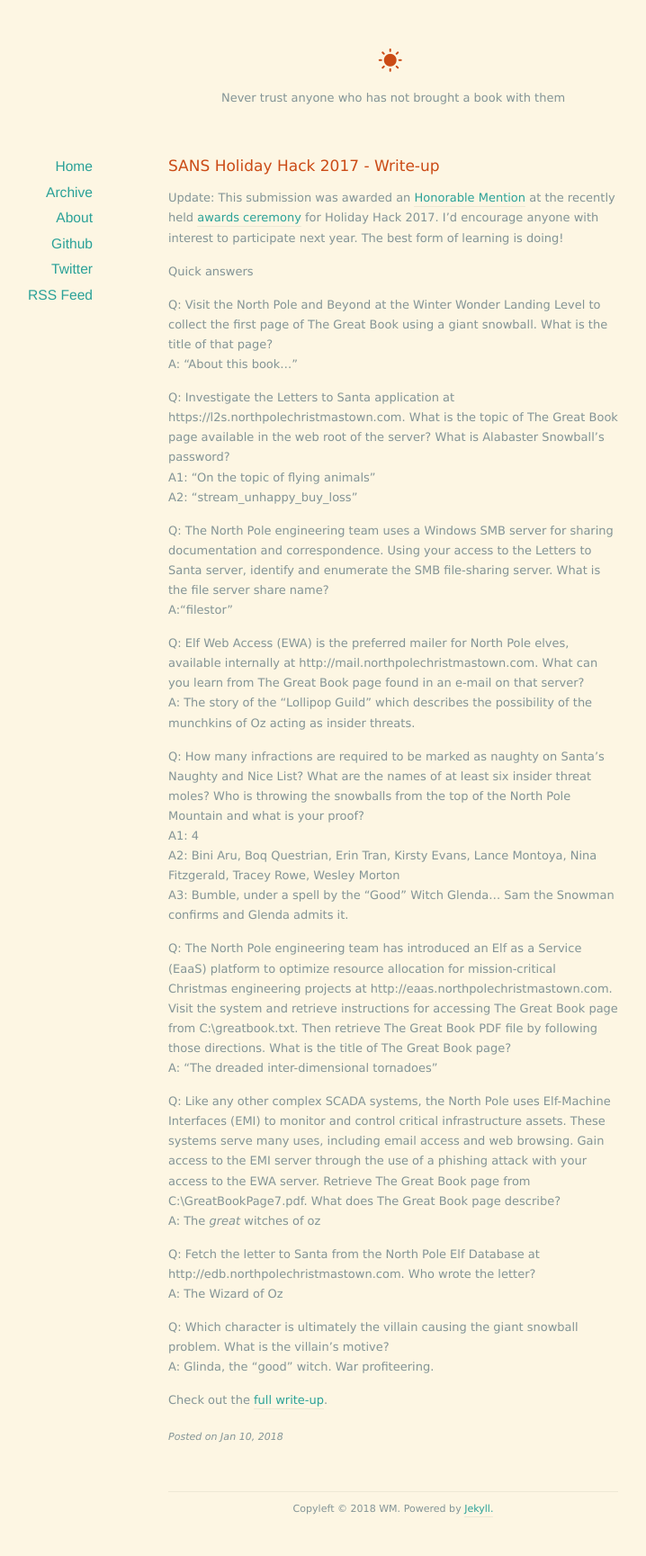
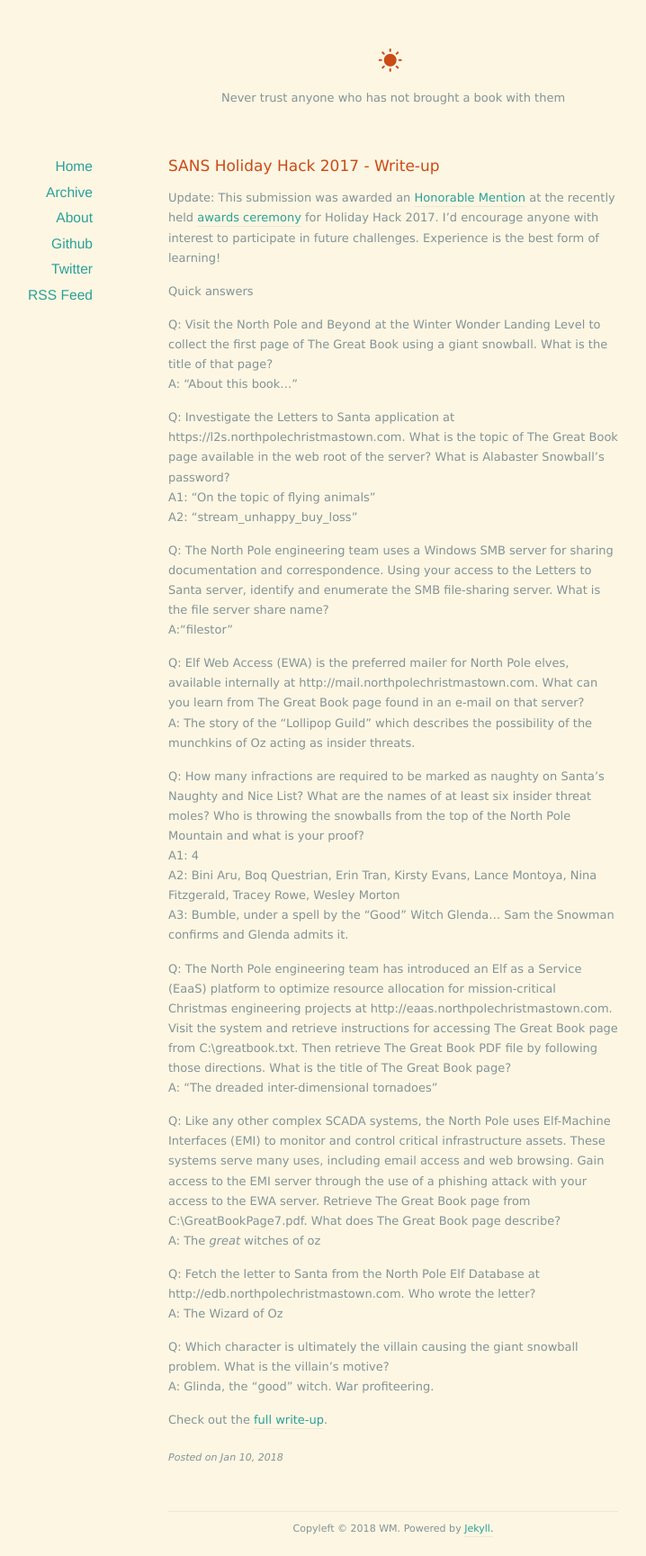
Before and after one commit to dotwayland/dotwayland.github.io, a Jekyll site: the page built from _posts/2018-01-10-HolidayHack2017.md, in a window 1280 px wide. Shown: the whole page at 90% size, without its empty margins (203-921 px from the left). Built offline with Jekyll 4.4.1, drawn with Linux system fonts in a browser that asks for light colours; nearby versions of some CDN libraries; before the commit the page ends 1707 px from its top, so only the background shows below that.

Commit message:
Update 2018-01-10-HolidayHack2017.md

```diff
--- a/_posts/2018-01-10-HolidayHack2017.md
+++ b/_posts/2018-01-10-HolidayHack2017.md
@@ -5,7 +5,7 @@
 categories: jekyll update
 ---
 
-Update: This submission was awarded an [Honorable Mention][winners] at the recently held [awards ceremony][webcast] for Holiday Hack 2017.  I'd encourage anyone with interest to participate next year. The best form of learning is doing!
+Update: This submission was awarded an [Honorable Mention][winners] at the recently held [awards ceremony][webcast] for Holiday Hack 2017.  I'd encourage anyone with interest to participate in future challenges. Experience is the best form of learning!
 
 Quick answers
 
```
